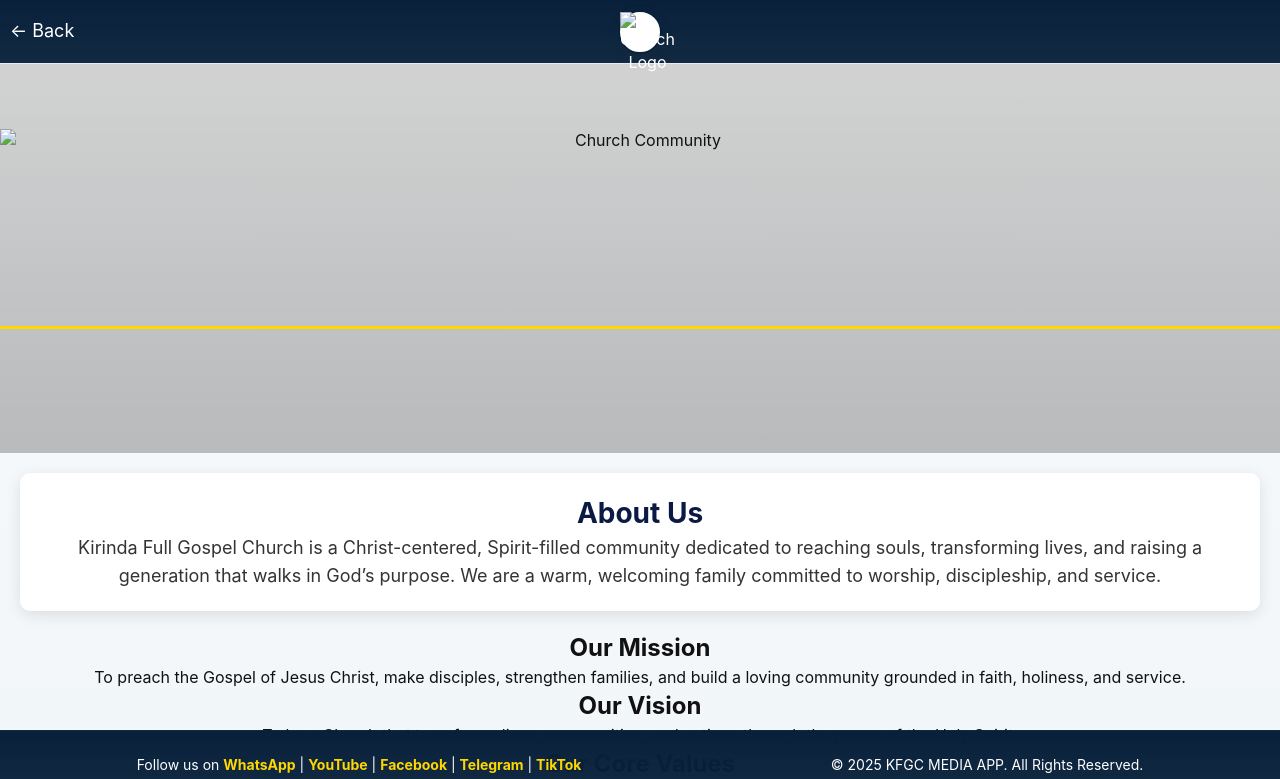
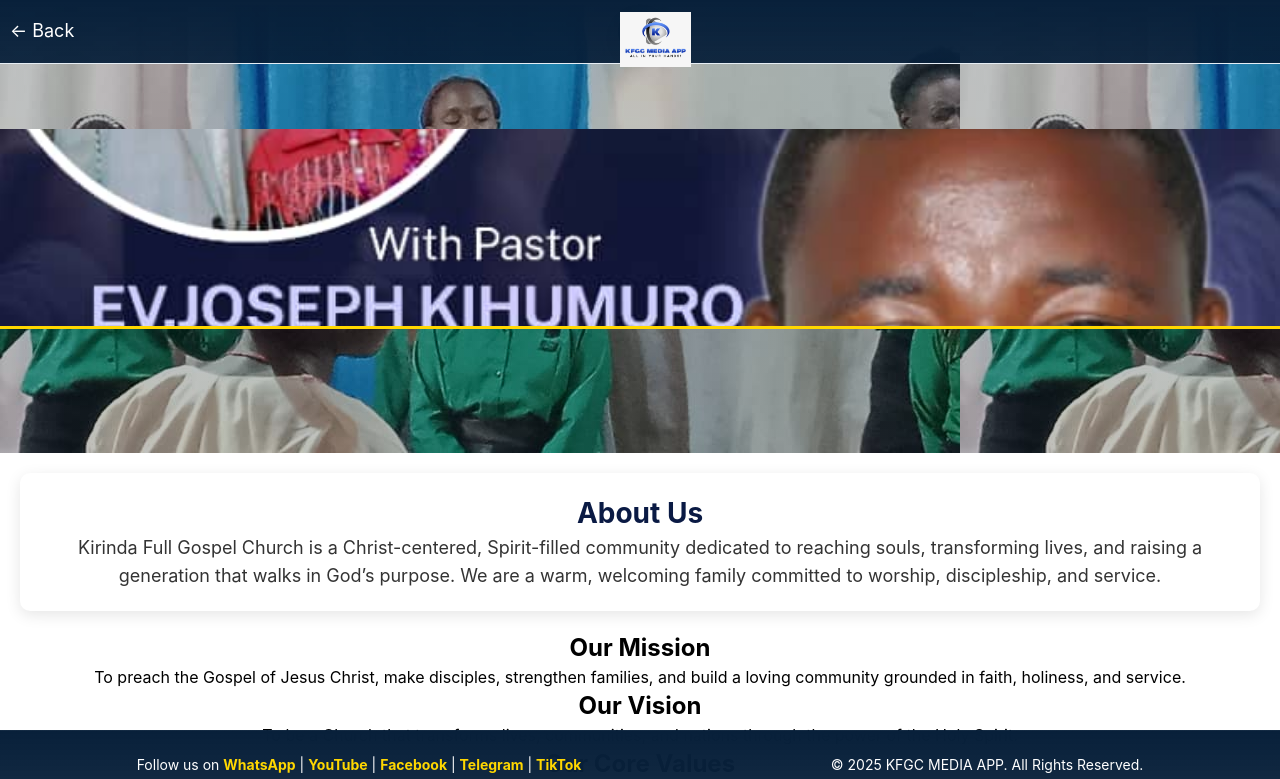
Before and after one commit to kirindafullgospelchurchnyendo-rgb/Chairman-kfgc-media-app, a plain HTML site: page about-us.html in a window 1280 px wide. Shown: the top 779 px of the page. Drawn offline with Linux system fonts and the light colour scheme; files that its build step writes are made by us from their sources.

Commit message:
Update about-us.html

```diff
--- a/about-us.html
+++ b/about-us.html
@@ -5,11 +5,11 @@
     <meta name="viewport" content="width=device-width, initial-scale=1.0">
     <title>About Us - Church</title>
     <!-- Main script -->
-  <script src="scripts/script.js" defer></script>
-    <link rel="stylesheet" href="styles/general-styles.css">
-    <link rel="stylesheet" href="styles/styles.css">
+  <script src="script.js" defer></script>
+    <link rel="stylesheet" href="general-styles.css">
+    <link rel="stylesheet" href="styles.css">
 <!-- Favicon -->
-  <link rel="icon" href="images/favicon.ico" type="image/x-icon">
+  <link rel="icon" href="favicon.ico" type="image/x-icon">
 
 </head>
 <body>
@@ -18,13 +18,13 @@
     <header class="header">
         <a href="javascript:history.back()" class="back-button">← Back</a>
         <div class="logo">
-            <img src="images/kfgc.jpg" alt="Church Logo">
+            <img src="kfgc.jpg" alt="Church Logo">
         </div>
     </header>
 
     <!-- Hero Section -->
     <section class="hero">
-        <img src="images/image4.jpg" alt="Church Community">
+        <img src="image4.jpg" alt="Church Community">
 
             </section>
 
```
